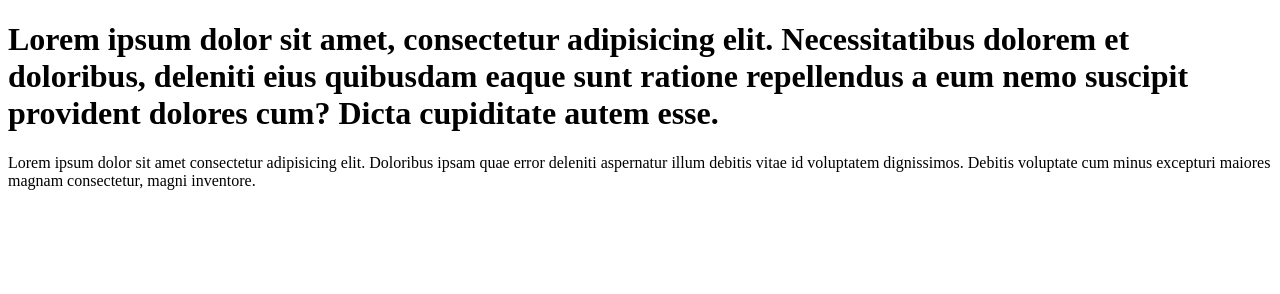
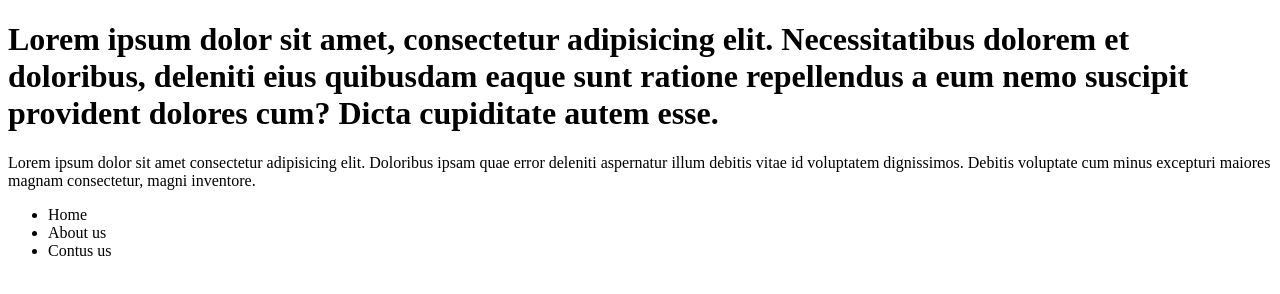
Before and after one commit to brijigna/learn-git, a plain HTML site: page index.html in a window 1280 px wide. Drawn offline with Linux system fonts and the light colour scheme.

Commit message:
add a List

```diff
--- a/index.html
+++ b/index.html
@@ -8,5 +8,11 @@
 <body>
     <h1>Lorem ipsum dolor sit amet, consectetur adipisicing elit. Necessitatibus dolorem et doloribus, deleniti eius quibusdam eaque sunt ratione repellendus a eum nemo suscipit provident dolores cum? Dicta cupiditate autem esse.</h1>
     <p>Lorem ipsum dolor sit amet consectetur adipisicing elit. Doloribus ipsam quae error deleniti aspernatur illum debitis vitae id voluptatem dignissimos. Debitis voluptate cum minus excepturi maiores magnam consectetur, magni inventore.</p>
+        <ul>
+            <li>Home
+            </li>
+            <li>About us</li>
+            <li>Contus us</li>
+        </ul>
 </body>
 </html>
```
